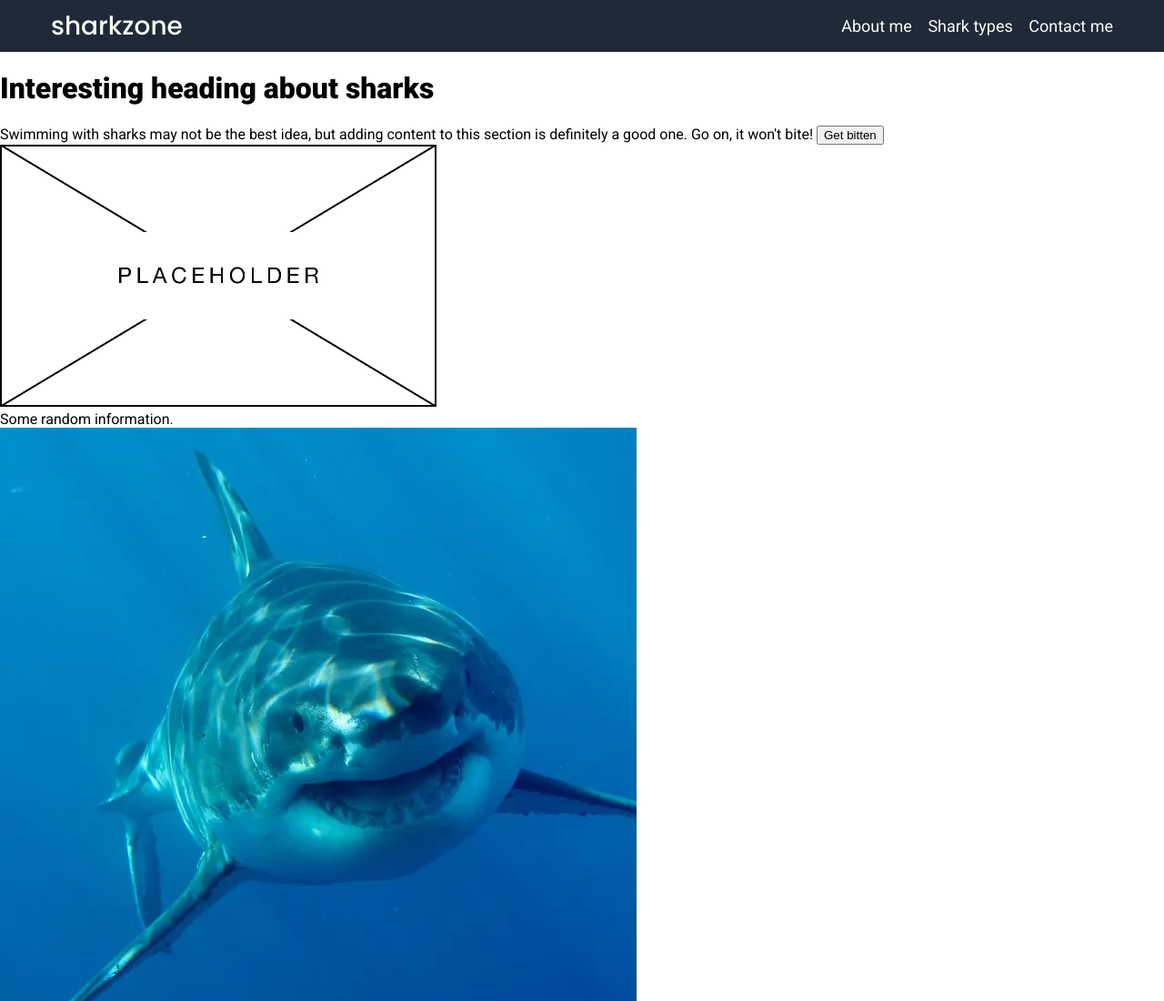
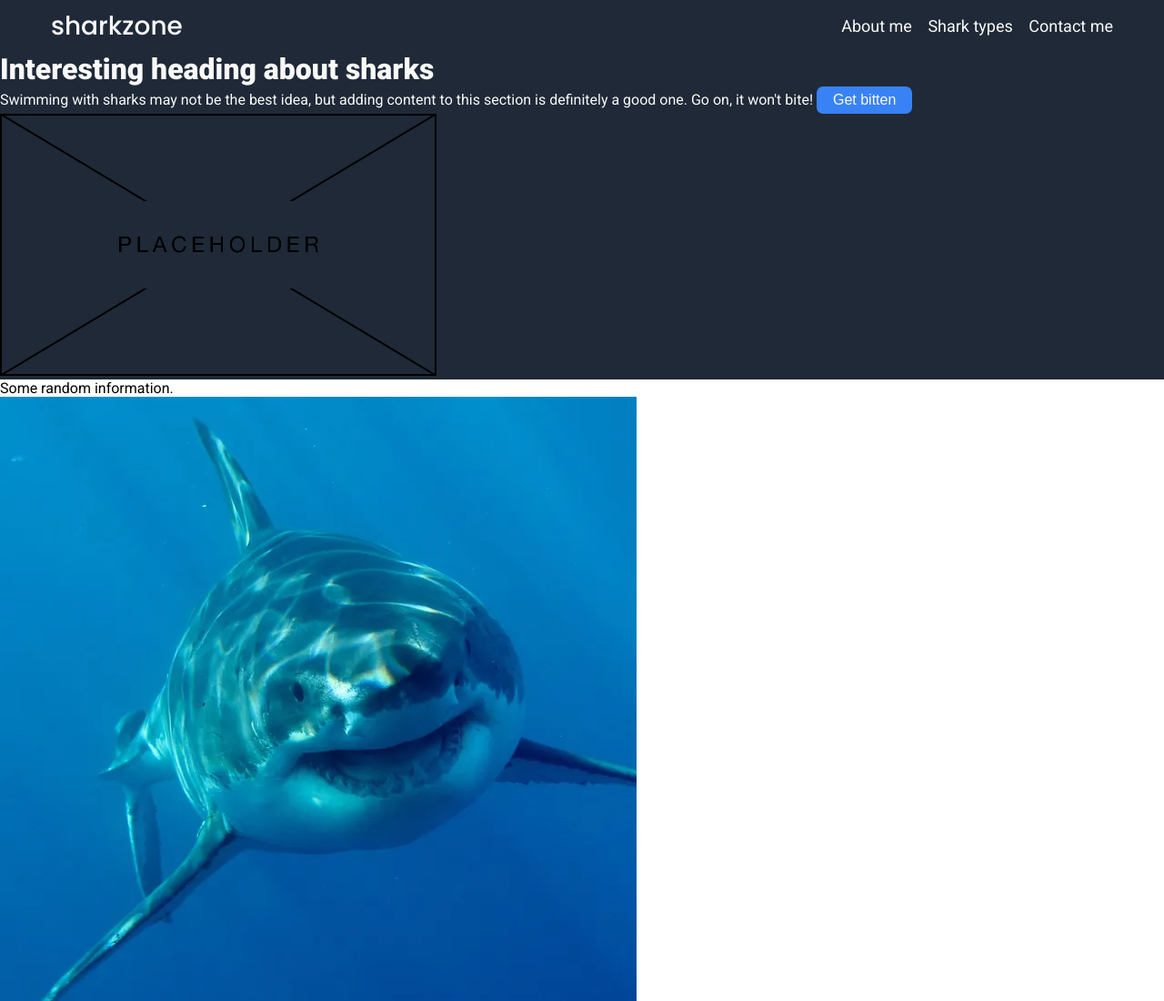
Before and after one commit to l11na/Odin-Landing-Page, a plain HTML site: page index.html in a window 1280 px wide. Shown: the top 1100 px of the page at 91% size. Drawn offline with Linux system fonts and the light colour scheme.

Commit message:
stylize button and text in section 1

```diff
--- a/styles.css
+++ b/styles.css
@@ -42,3 +42,22 @@ a {
     text-decoration: none;
     color: #f9faf8;
 }
+
+.section1 {
+    background-color: #1f2937;
+    color: #f9faf8;
+}
+
+h1 {
+    margin: 0;
+}
+
+
+.section1 button {
+    border-radius: 7px;
+    font-size: 16px;
+    padding: 6px 18px;
+    border-style: none;
+    background-color: #3882f6;
+    color: #f9faf8;
+}
```
